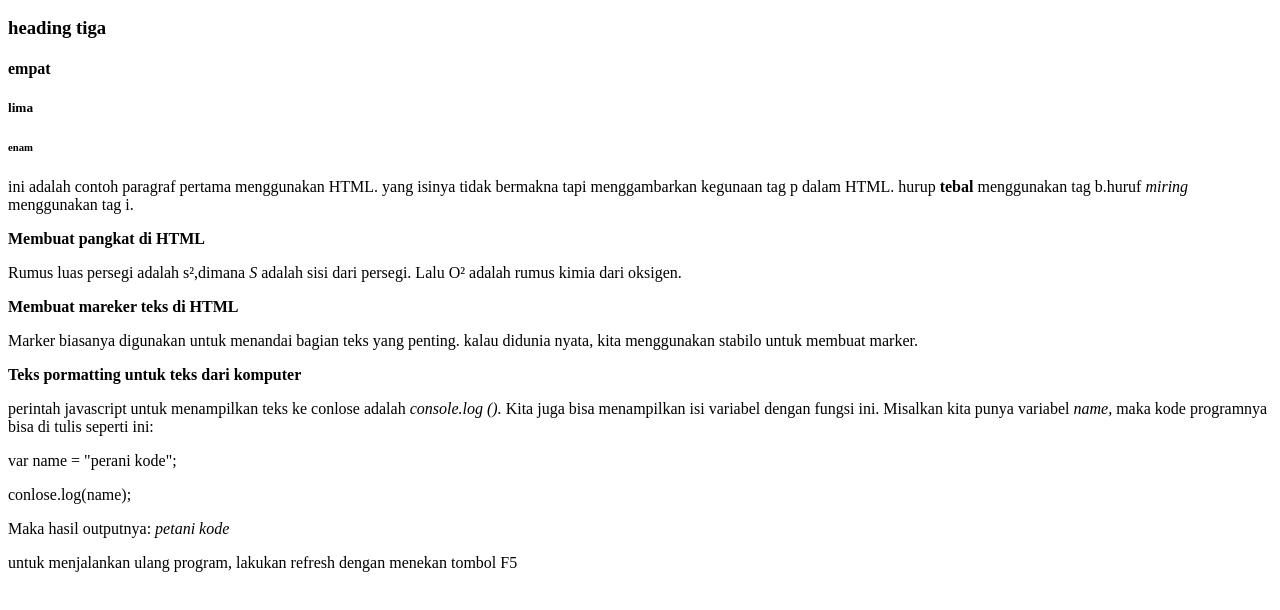
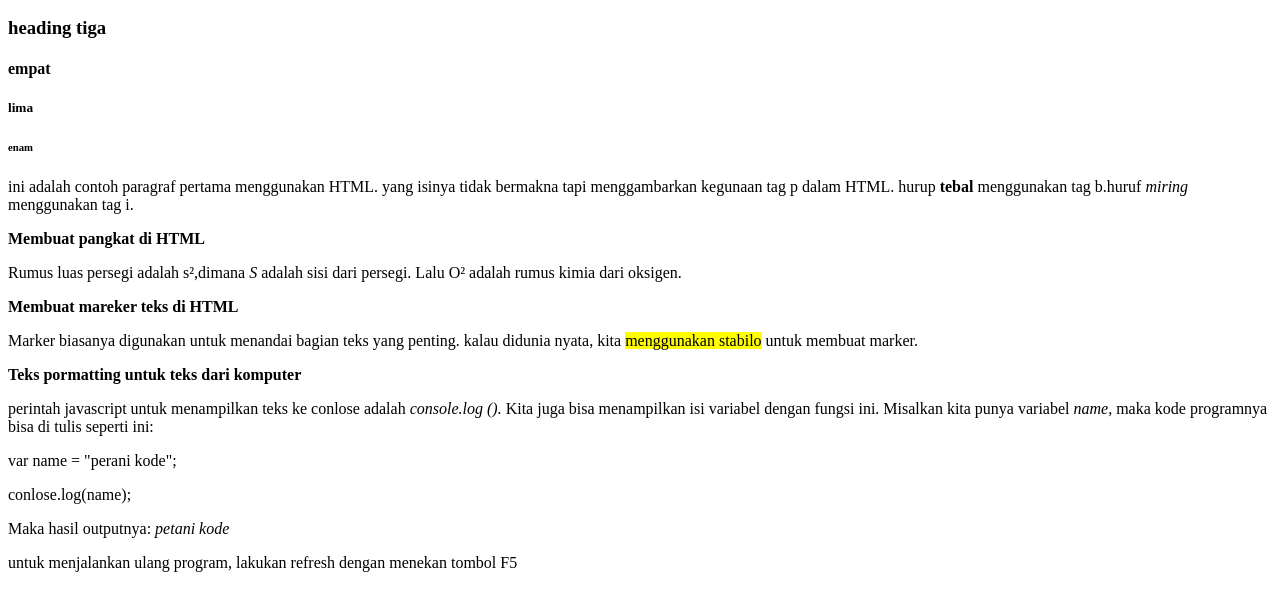
Before and after one commit to Sitiepi/latihan2, a plain HTML site: page index.html in a window 1280 px wide. Shown: the part 110-720 px from the top of the page. Drawn offline with Linux system fonts and the light colour scheme.

Commit message:
update index.html

```diff
--- a/index.html
+++ b/index.html
@@ -19,7 +19,7 @@
 <b>Membuat pangkat di HTML</b>
 <p>Rumus luas persegi adalah s²,dimana <i>S</i> adalah sisi dari persegi. Lalu O² adalah rumus kimia dari oksigen.</p>
 <b>Membuat mareker teks di HTML</b>
-<p>Marker biasanya digunakan untuk menandai bagian teks yang penting. kalau didunia nyata, kita menggunakan stabilo untuk membuat marker.</p>
+<p>Marker biasanya digunakan untuk menandai bagian teks yang penting. kalau didunia nyata, kita <mark>menggunakan stabilo</mark> untuk membuat marker.</p>
 <b>Teks pormatting untuk teks dari komputer</b>
 <p>perintah javascript untuk menampilkan teks  ke conlose adalah <i>console.log ().</i> Kita juga bisa menampilkan isi variabel dengan fungsi ini. Misalkan kita punya variabel <i>name,</i> maka kode programnya bisa di tulis seperti ini:</p>
   <p> var name = "perani kode";</p>
```
